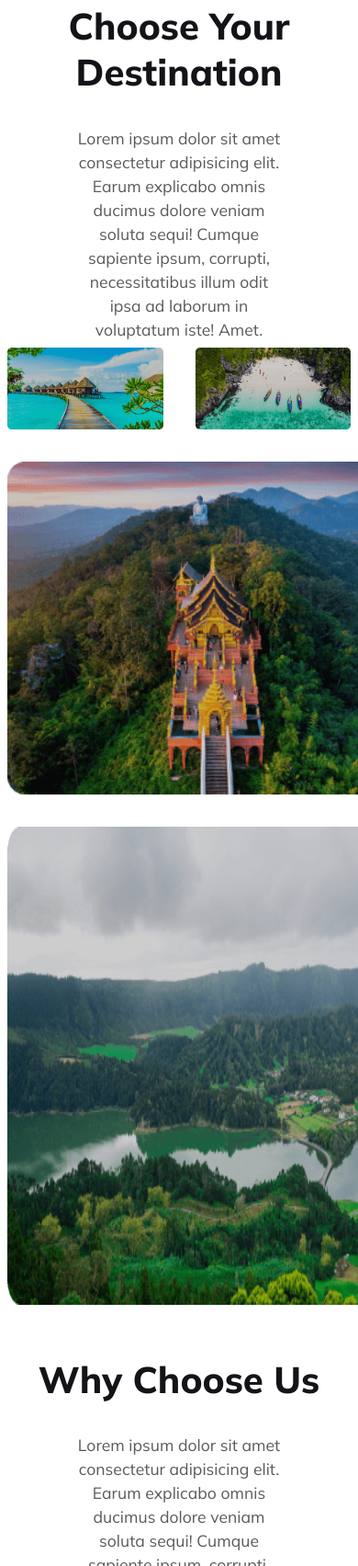
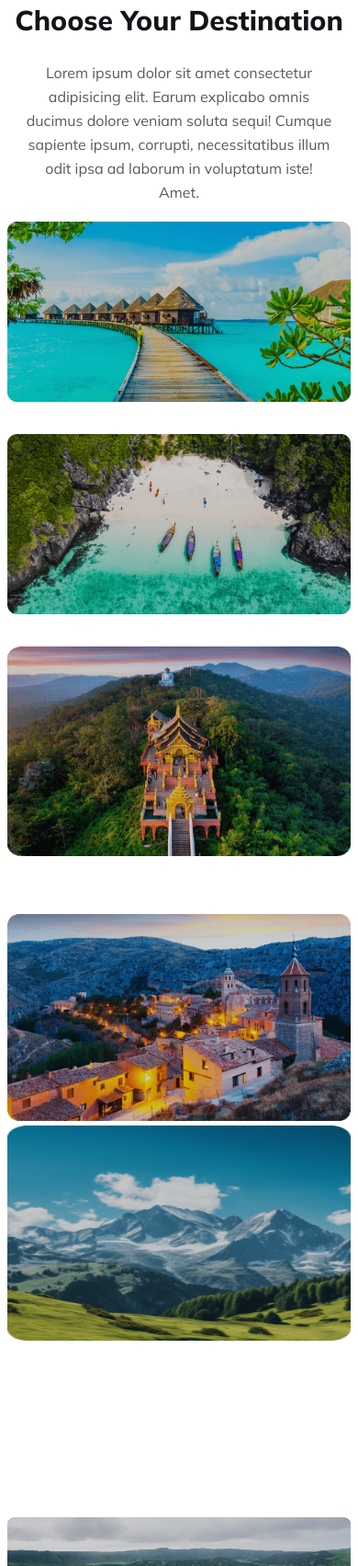
Before and after one commit to asma014/Assignment-02, a plain HTML site: page Index.html in a window 390 px wide. Shown: the part 2958-4661 px from the top of the page at 92% size. Drawn offline with Linux system fonts and the light colour scheme.

Commit message:
file rename

```diff
--- a/Index.html
+++ b/Index.html
@@ -82,16 +82,16 @@
 
                 <p class="choose-description">Lorem ipsum dolor sit amet consectetur adipisicing elit. Earum explicabo omnis ducimus dolore veniam soluta sequi! Cumque sapiente ipsum, corrupti, necessitatibus illum odit ipsa ad laborum in voluptatum iste! Amet.</p>
             </div>
-            <div>
+            <div class="img-05">
                 <div class="row-1">
-                    <img class="destination-img" src="Images/Rectangle 5.png" alt="">
-                    <img class="destination-img" src="Images/Rectangle 8.png" alt="">
+                    <img src="Images/Rectangle 5.png" alt="">
+                    <img src="Images/Rectangle 8.png" alt="">
                 </div>
 
                 <div class="row-2">
-                    <img class="destination-img" src="Images/Rectangle 6.png" alt="">
-                    <img class="destination-img" src="Images/Rectangle 7.png" alt="">
-                    <img class="destination-img" src="Images/Rectangle 9.png" alt="">
+                    <img class="img-03" src="Images/Rectangle 6.png" alt="">
+                    <img src="Images/Rectangle 7.png" alt="">
+                    <img class="img-05" src="Images/Rectangle 9.png" alt="">
                 </div>
 
                 <div class="row-3">
--- a/styles/design01.css
+++ b/styles/design01.css
@@ -170,11 +170,15 @@ main img{
 }
 .row-3{
     display: grid;
-    grid-template-columns: 600px 820px;
+    grid-template-columns: 600px 800px;
     height: 50%;
     gap: 35px;
     margin-bottom: 15%;
 }
+.destination-img{
+    height: 70%;
+}
+
 
 /* Why Choose Us segment */
 
@@ -346,4 +350,63 @@ main img{
     font-weight: 800;
 }
 
+.choose{
+    font-size: 30px;
 }
+.choose-description{
+    font-weight: 400;
+    font-size: 1rem;
+    margin: 5% 5%;
+}
+
+.row-1{
+    display: grid;
+    grid-template-columns: repeat(1, 1fr);
+    gap: 35px;
+    margin-bottom: 35px;
+}
+.row-2{
+    display: grid;
+    grid-template-columns: repeat(1, 1fr);
+    gap: 5px;
+    /* margin-bottom: 35px; */
+}
+.row-3{
+    display: grid;
+    grid-template-columns: repeat(1, 1fr);
+    height: 50%;
+    gap: 5px;
+    margin-bottom: 15%;
+}
+.img-03{
+    height: 80%;
+}
+.img-05{
+    height: 60%;
+    /* margin-bottom: 5px; */
+}
+.why-choose-caption{
+    font-size: 30px;
+    font-weight: 700
+}
+.why-choose-description{
+    font-weight: 400;
+    font-size: 1rem;
+    margin: 5% 5%;
+}
+.why-choose-us-cont-01{
+    display: flex;
+    flex-direction: column;
+    gap: 25px;
+}
+.why-choose-us-cont-02{
+    display: flex;
+    flex-direction: column;
+}
+.why-choose-us-3{
+    margin: 5% 0;
+    background-color:rgb(251, 246, 240);
+    padding: 4%;
+    border-radius: 10px;
+    border: 1px solid rgb(233, 223, 210);
+}
```
